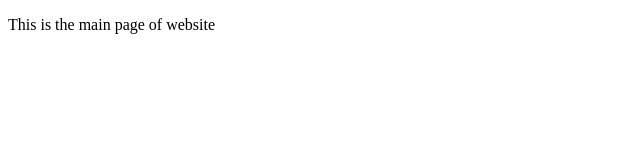
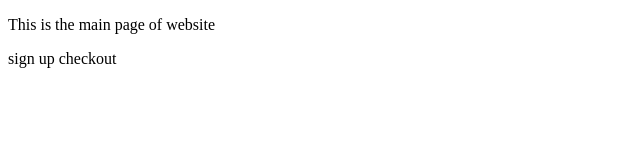
Before and after one commit to sibilkt/sample, a plain HTML site: page index.html in a window 1280 px wide. Shown: the whole page, without its empty margins (0-640 px from the left). Drawn offline with Linux system fonts and the light colour scheme.

Commit message:
on branch signup index commited

```diff
--- a/index.html
+++ b/index.html
@@ -5,5 +5,6 @@
 </head>
 <body>
 <p>This is the main page of website</p>
+<p>sign up checkout</p>
 </body>
 </html>
```
